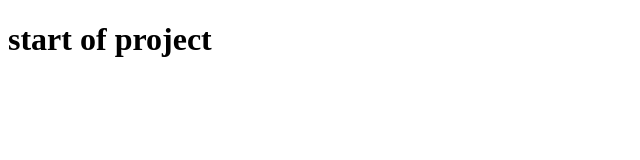
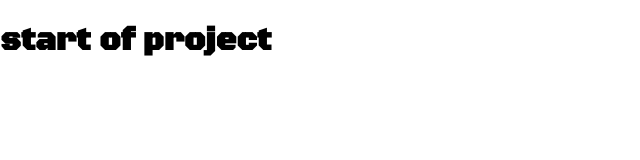
Before and after one commit to Ameer2000Mzori/Guess-My-Number, a website built with webpack: page src/index.html in a window 1280 px wide. Shown: the whole page, without its empty margins (0-640 px from the left). Built offline with nearby package versions, Linux system fonts and the light colour scheme.

Commit message:
added text fonts to the project

```diff
--- a/src/style.scss
+++ b/src/style.scss
@@ -1,4 +1,12 @@
+@import url("https://fonts.googleapis.com/css2?family=Black+Ops+One&display=swap");
+
 body {
   padding: 0;
   margin: 0;
+  font-family: "Black Ops One", sans-serif;
 }
+
+/* Apply the font to a specific element */
+h1 {
+  font-family: "Black Ops One", sans-serif;
+}
```
Also changed, not shown: src/style.css, 1 other file.
